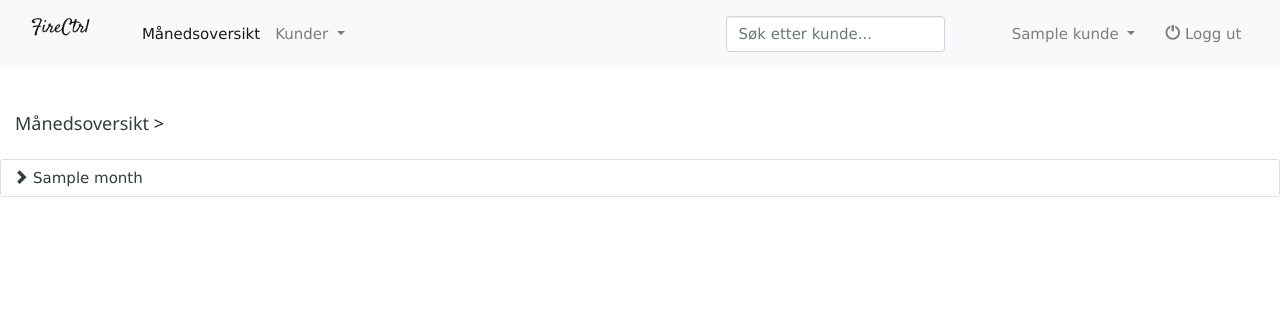
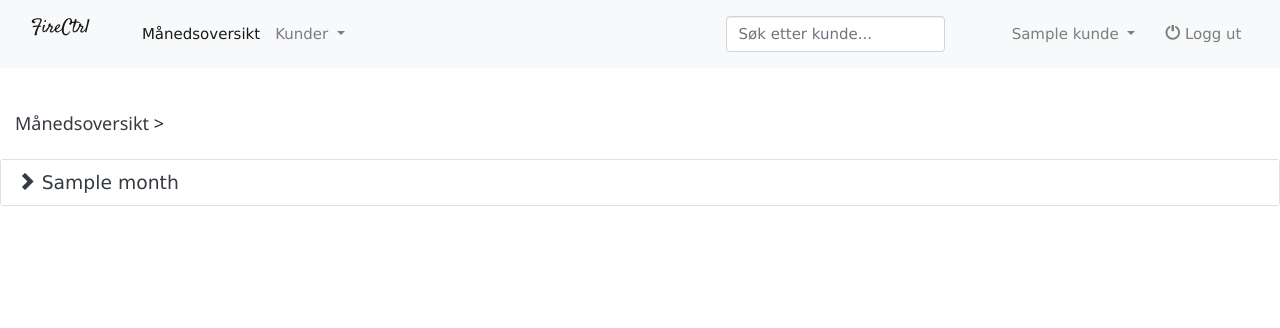
Before and after one commit to gruffsy/BTGCtrl, a Django app: template kontroll/templates/index.html in a window 1280 px wide. Shown: the top 328 px of the page. Run offline with Django 3.2, Linux system fonts and the light colour scheme; the template is opened without the code that fills it: most values are stand-ins (such as "Sample title", 1, 10 or a date in 2020); some libraries are stand-ins or nearby versions.

Commit message:
Fikset formatering

```diff
--- a/kontroll/templates/index.html
+++ b/kontroll/templates/index.html
@@ -14,7 +14,7 @@
     <div class="card">
         <div class="bg-white" id="heading{{ forloop.counter }}">
             <button aria-controls="collapse{{ forloop.counter }}" aria-expanded="false"
-                    class="btn btn-link collapsed text-dark"
+                    class="btn btn-link btn-lg collapsed text-dark"
                     data-target="#collapse{{ forloop.counter }}"
                     data-toggle="collapse"><i class="glyphicon glyphicon-chevron-right"></i>
                 {{ month.grouper }}
@@ -60,7 +60,6 @@
                 <th>Adresse</th>
                 <th>Sted</th>
                 <th>Kontrollmnd</th>
-
             </tr>
             </thead>
             <tbody>
```
